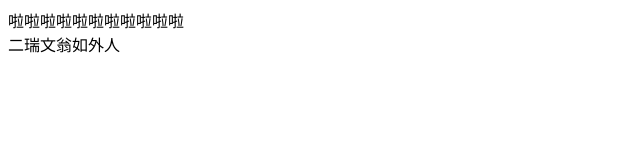
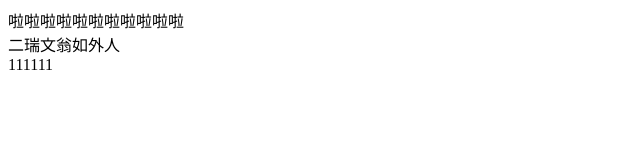
Before and after one commit to 1724394713/lll, a plain HTML site: page asd.html in a window 1280 px wide. Shown: the full height of the page, 0-640 px from the left. Drawn offline with Linux system fonts and the light colour scheme.

Commit message:
Update asd.html

```diff
--- a/asd.html
+++ b/asd.html
@@ -13,6 +13,7 @@
         啦啦啦啦啦啦啦啦啦啦啦
     </div>
     <div>二瑞文翁如外人</div>
+    <div>111111</div>
 
 </body>
 
```
